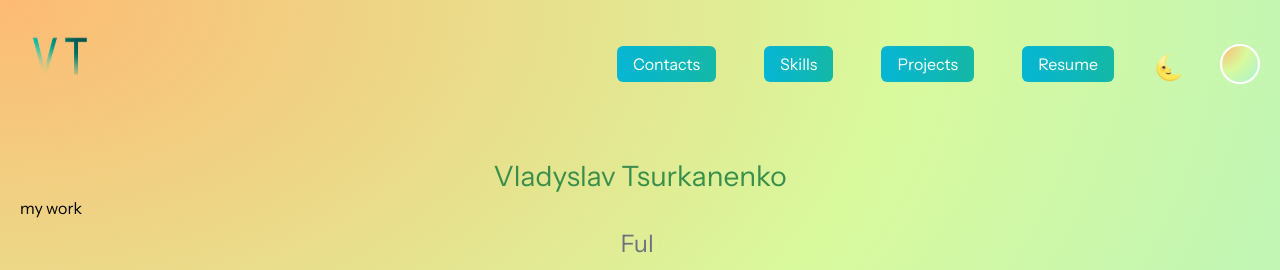
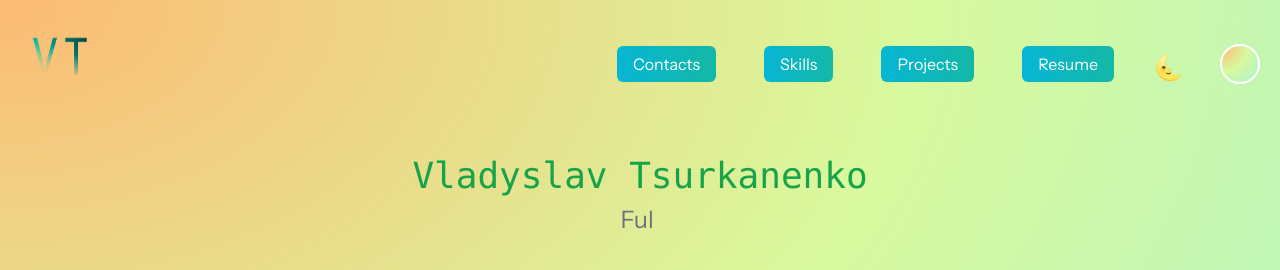
Before and after one commit to vladyslavt97/Portfolio-Website, a Next.js app: page / in a window 1280 px wide. Shown: the top 270 px of the page. Built offline with nearby package versions, Linux system fonts and the light colour scheme; no server answers.

Commit message:
VT animation scramble

```diff
--- a/components/Test.tsx
+++ b/components/Test.tsx
@@ -1,9 +1,10 @@
 import React, { useState, useEffect } from "react";
+import { motion } from "framer-motion";
 
 type Props = {};
 
 export default function Test({}: Props) {
-    const [value1, setValue1] = useState("my work");
+    const [value1, setValue1] = useState("Vladyslav Tsurkanenko");
     const [scrambling, setScrambling] = useState(false);
 
     const randomInt = (max: any) => Math.floor(Math.random() * max);
@@ -32,16 +33,32 @@ export default function Test({}: Props) {
     useEffect(() => {
         const timeout = setTimeout(() => {
             setScrambling((prevScrambling) => {
-                setValue1("my work"); // Reset value1
+                setValue1("Vladyslav Tsurkanenko"); // Reset value1
                 return !prevScrambling; // Toggle scrambling state
             });
         }, 2000);
 
         return () => {
             clearTimeout(timeout);
-            setValue1("my work"); // Reset value1 when interval is cleared
+            setValue1("Vladyslav Tsurkanenko"); // Reset value1 when interval is cleared
         };
     }, [scrambling]);
 
-    return <div>{value1}</div>;
+    return (
+        <div>
+            <motion.h2
+                initial={{ opacity: 0 }}
+                animate={{ opacity: 1 }}
+                transition={{ duration: 1 }}
+                viewport={{ once: true }}
+                className={`${
+                    value1 !== "Vladyslav Tsurkanenko"
+                        ? "text-gray-400 text-4xl font-extralight font-mono text-center"
+                        : "text-green-600 text-4xl font-medium font-mono text-center"
+                }`}
+            >
+                {value1}
+            </motion.h2>
+        </div>
+    );
 }
--- a/components/myinfo/MyInfo.tsx
+++ b/components/myinfo/MyInfo.tsx
@@ -15,7 +15,7 @@ export default function MyInfo() {
     return (
         <div>
             <div className="p-5">
-                <div className="container">
+                {/* <div className="container">
                     <motion.h2
                         initial={{ opacity: 0 }}
                         animate={{ opacity: 1 }}
@@ -25,8 +25,8 @@ export default function MyInfo() {
                     >
                         Vladyslav Tsurkanenko
                     </motion.h2>
-                </div>
-                <Test/>
+                </div> */}
+                <Test />
                 <motion.div
                     initial={{ opacity: 0 }}
                     animate={{ opacity: 1 }}
```
